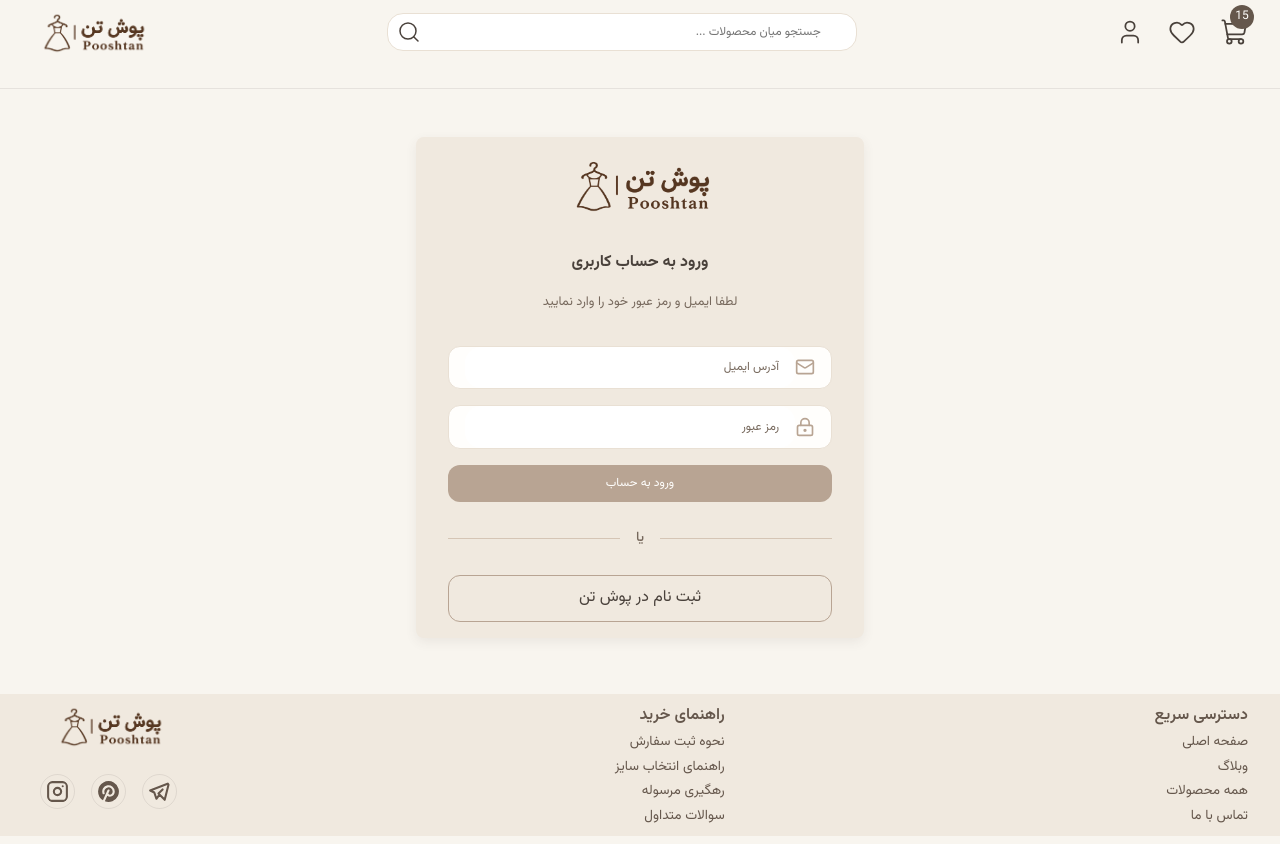
After one commit to fatemeh-ch/Pooshtan, a Django app: template templates/accounts/login.html in a window 1280 px wide. The commit adds this page. Run offline with Django 5.2, Linux system fonts and the light colour scheme; the template is opened without the code that fills it, so the values that code supplies are empty.

Commit message:
Feat (Accounts): Add login page UI

```diff
--- a/static/css/components/button.css
+++ b/static/css/components/button.css
@@ -39,14 +39,13 @@ See Post-Blog Detail
   color: var(--color-button-primary-text);
 }
 
-
 /*
 =================
-Send Contact Form
+send-button Contact Form
 =================
 */
 
-.send-contact-message{
+.send-button {
   background-color: var(--color-secondary-soft-brown);
   color: var(--color-background-pearl-white);
 
@@ -57,14 +56,31 @@ Send Contact Form
   border-radius: var(--radius-lg);
 }
 
-.send-contact-message svg{
+.send-button svg {
   width: 20px;
   height: 20px;
 }
 
-.send-contact-message:hover{
+.send-button:hover {
   background-color: var(--color-status-warning);
-  /* color: var(--color-primary-charcoal-brown); */
 
   transition: var(--transition-slow);
 }
+
+/* Auth Switch */
+
+.auth-switch-button {
+  background-color: transparent;
+  border: 1px solid var(--color-neutral-warm-taupe);
+
+  width: 100%;
+  padding: var(--spacing-sm);
+
+  border-radius: var(--radius-lg);
+}
+
+.auth-switch-button:hover {
+  background-color: var(--color-background-pearl-white);
+  color: var(--color-button-primary);
+  transition: var(--transition-slow);
+}
--- a/static/css/components/card.css
+++ b/static/css/components/card.css
@@ -145,7 +145,7 @@ Blog Card
   transition: all ease-in 0.2s;
 }
 
-.blog-card:hover{
+.blog-card:hover {
   background-color: var(--color-background-warm-ivory);
   transition: all ease-in 0.2s;
 }
@@ -166,33 +166,48 @@ Blog Card
   font-size: 0.75rem;
 }
 
-
 /*
 ==========
 Input Card
 ==========
 */
 
-.input-card{
+.input-card {
   width: 100%;
   padding: 0.25rem 0.75rem;
   border-radius: var(--radius-md);
 
   background-color: var(--color-background-warm-ivory);
-
 }
 
-.input-card:hover{
+.input-card:hover {
   background-color: var(--color-background-pearl-white);
   transition: var(--transition-slow);
 }
 
-.input-card:focus{
+.input-card:focus {
   outline: none;
   background-color: var(--color-background-pearl-white);
 }
 
-.input-card::placeholder{
+.input-card::placeholder {
   font-size: var(--font-size-half-medium);
   color: var(--color-secondary-soft-brown);
 }
+
+/*
+====================
+Authentication Card
+====================
+*/
+
+.auth_card {
+  margin: 3rem auto;
+  max-width: 28rem;
+  padding: 1rem 2rem;
+
+  background-color: var(--color-background-light-cream);
+
+  box-shadow: var(--shadow-md);
+  border-radius: var(--radius-md);
+}
--- /dev/null
+++ b/static/css/pages/auth.css
@@ -0,0 +1,140 @@
+/* Navbar */
+
+.navbar {
+  display: none;
+}
+
+main {
+  margin-top: var(--spacing-lg);
+  border-top: var(--default-border);
+}
+
+/*
+====================
+Authentication Card
+====================
+*/
+
+.auth_card {
+  margin-top: 3rem;
+  gap: var(--spacing-md);
+}
+
+/* Logo */
+
+.auth_card img {
+  width: 10rem;
+}
+
+/* Titles */
+
+.auth_card .titles {
+  margin-top: var(--spacing-md);
+  gap: 0.8rem;
+}
+
+.auth_card .titles h1 {
+  font-weight: var(--font-weight-bold);
+}
+
+.auth_card .titles p {
+  color: var(--color-text-soft-brown);
+  font-size: 0.8rem;
+}
+
+/* Form */
+
+.auth_card form {
+  width: 100%;
+  margin-top: 1rem;
+  gap: var(--spacing-md);
+}
+
+/* Form Inputs */
+.auth_card .input-wrapper {
+  background-color: var(--color-background-pearl-white);
+  border: 1px solid var(--color-neutral-soft-beige);
+  border-radius: var(--radius-lg);
+
+  padding: 0 var(--spacing-md);
+}
+
+.auth_card .input-wrapper:hover {
+  border: 1px solid var(--color-status-error);
+  transition: var(--transition-slow);
+}
+
+.auth_card .input-wrapper:focus-within {
+  border-color: var(--color-accent-caramel-brown);
+  box-shadow: 0 0 0 3px rgba(164, 139, 120, 0.15);
+}
+
+.auth_card .input-wrapper .text-input {
+  flex: 1;
+  border: none;
+  outline: none;
+  padding: 0.4rem 1rem;
+  font-size: var(--font-size-medium);
+  color: var(--color-text-charcoal-brown);
+}
+
+.auth_card .input-wrapper .text-input::placeholder {
+  color: var(--color-text-soft-brown);
+}
+
+/*
+==============
+Autofill Input
+==============
+*/
+
+.input-wrapper input:-webkit-autofill,
+.input-wrapper input:-webkit-autofill:hover,
+.input-wrapper input:-webkit-autofill:focus,
+.input-wrapper input:-webkit-autofill:active {
+  -webkit-box-shadow: 0 0 0 1000px #fffefc inset;
+  -webkit-text-fill-color: #49413b;
+  caret-color: #49413b;
+}
+
+/* Input Icon */
+
+.auth_card .input-icon {
+  width: 20px;
+  height: 20px;
+  color: var(--color-neutral-warm-taupe);
+  flex-shrink: 0;
+}
+
+/* Form Submit Button */
+
+.auth_card form button {
+  background-color: var(--color-neutral-warm-taupe);
+}
+
+/*
+===
+OR
+===
+*/
+
+.auth_card .or {
+  gap: var(--spacing-md);
+  width: 100%;
+  margin: var(--spacing-sm) 0;
+}
+
+.auth_card .or span {
+  color: var(--color-text-soft-brown);
+  font-size: 0.85rem;
+  font-weight: var(--font-weight-medium);
+  white-space: nowrap;
+}
+
+.auth_card .or::before,
+.auth_card .or::after {
+  content: "";
+  flex: 1;
+  height: 1px;
+  background-color: var(--color-neutral-stone-beige);
+}
--- /dev/null
+++ b/templates/accounts/login.html
@@ -0,0 +1,82 @@
+{% extends 'base.html' %}
+
+{% load static %}
+
+{% block meta_description %} ورود به پوش تن ، صفحه ورود ، پوش تن{% endblock meta_description %}
+
+{% block title %}پوش تن | ورود{% endblock title %}
+
+{% block extra_css %}
+
+<link rel="stylesheet" href="{% static 'css/pages/auth.css' %}">
+
+{% endblock extra_css %}
+
+
+{% block content %}
+
+<!-- Authentication Box -->
+
+<div class="auth_card d-flex flex-column flex-center">
+
+    <!-- Logo -->
+    <img src="{% static 'images/logo.png' %}" alt="pooshtan-logo">
+
+    <!-- Titles -->
+    <section class="titles d-flex flex-column flex-center">
+        <h1>ورود به حساب کاربری</h1>
+        <p>لطفا ایمیل و رمز عبور خود را وارد نمایید</p>
+    </section>
+
+    <!-- Form -->
+    <form action="." method="post" class="d-flex flex-column">
+
+        {% csrf_token %}
+
+        <!-- Input: Email -->
+        <div class="input-wrapper d-flex align-center">
+            <svg xmlns="http://www.w3.org/2000/svg" width="24" height="24" viewBox="0 0 24 24"
+                fill="none" stroke="currentColor" stroke-width="2" stroke-linecap="round" stroke-linejoin="round"
+                class="lucide lucide-mail preview-icon input-icon">
+                <path d="m22 7-8.991 5.727a2 2 0 0 1-2.009 0L2 7" />
+                <rect x="2" y="4" width="20" height="16" rx="2" />
+            </svg>
+
+            <input type="email" name="email" class="text-input" placeholder="آدرس ایمیل" autocomplete="username" required>
+        </div>
+
+        <!-- Input: Password -->
+        <div class="input-wrapper d-flex align-center">
+            <svg xmlns="http://www.w3.org/2000/svg" width="24" height="24" viewBox="0 0 24 24"
+                fill="none" stroke="currentColor" stroke-width="2" stroke-linecap="round" stroke-linejoin="round"
+                class="lucide lucide-lock-keyhole preview-icon input-icon">
+                <circle cx="12" cy="16" r="1" />
+                <rect x="3" y="10" width="18" height="12" rx="2" />
+                <path d="M7 10V7a5 5 0 0 1 10 0v3" />
+            </svg>
+            <input type="password" name="password" class="text-input" placeholder="رمز عبور"
+                autocomplete="current-password" required>
+        </div>
+
+        <button type="submit" class="send-button">
+            ورود به حساب
+        </button>
+    </form>
+
+    <!-- OR -->
+
+    <div class="or d-flex align-center">
+        <span>یا</span>
+    </div>
+
+
+    <!-- Auth Switch -->
+    <button class="d-flex auth-switch-button justify-center">
+        <a href="{% url 'accounts:register' %}">ثبت نام در پوش تن</a>
+    </button>
+
+</div>
+
+<!-- End of Authentication Box -->
+
+{% endblock content %}
--- a/templates/includes/footer.html
+++ b/templates/includes/footer.html
@@ -12,7 +12,7 @@
             <li><a href="{% url 'website:index' %}">صفحه اصلی</a></li>
             <li><a href="#">وبلاگ</a></li>
             <li><a href="#">همه محصولات</a></li>
-            <li><a href="#">تماس با ما</a></li>
+            <li><a href="{% url 'website:contact-us' %}">تماس با ما</a></li>
         </ul>
     </nav>
 
--- a/templates/includes/header.html
+++ b/templates/includes/header.html
@@ -32,7 +32,7 @@
         </a>
 
         <!-- Account -->
-        <a href="#">
+        <a href="{% url 'accounts:login' %}">
             <svg xmlns="http://www.w3.org/2000/svg" width="24" height="24" viewBox="0 0 24 24" fill="none"
                 stroke="currentColor" stroke-width="2" stroke-linecap="round" stroke-linejoin="round"
                 class="lucide lucide-user preview-icon">
--- a/templates/website/contact-us.html
+++ b/templates/website/contact-us.html
@@ -147,7 +147,7 @@
 
             {{ form.email }}
             {{ form.message }}
-            <button type="submit" class="d-flex flex-center send-contact-message">
+            <button type="submit" class="d-flex flex-center send-button">
 
                 ارسال پیام
 
```
